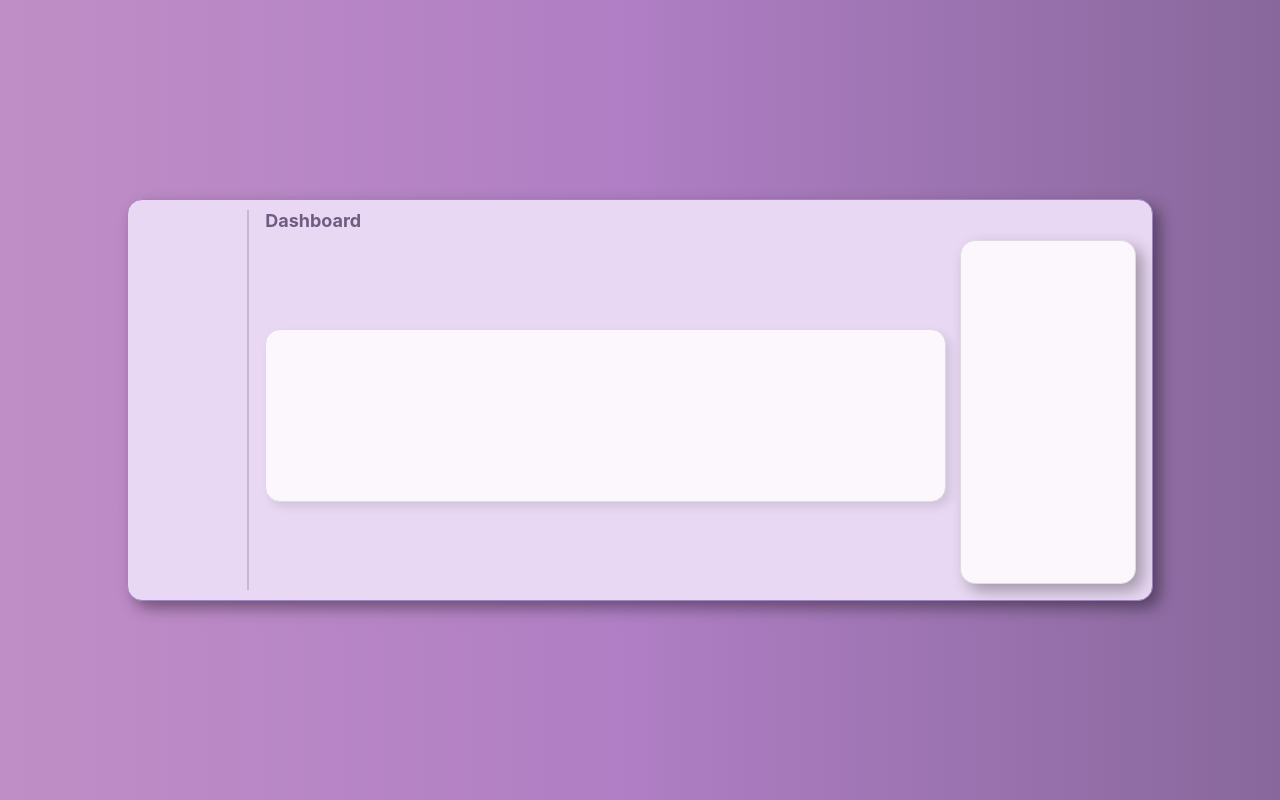
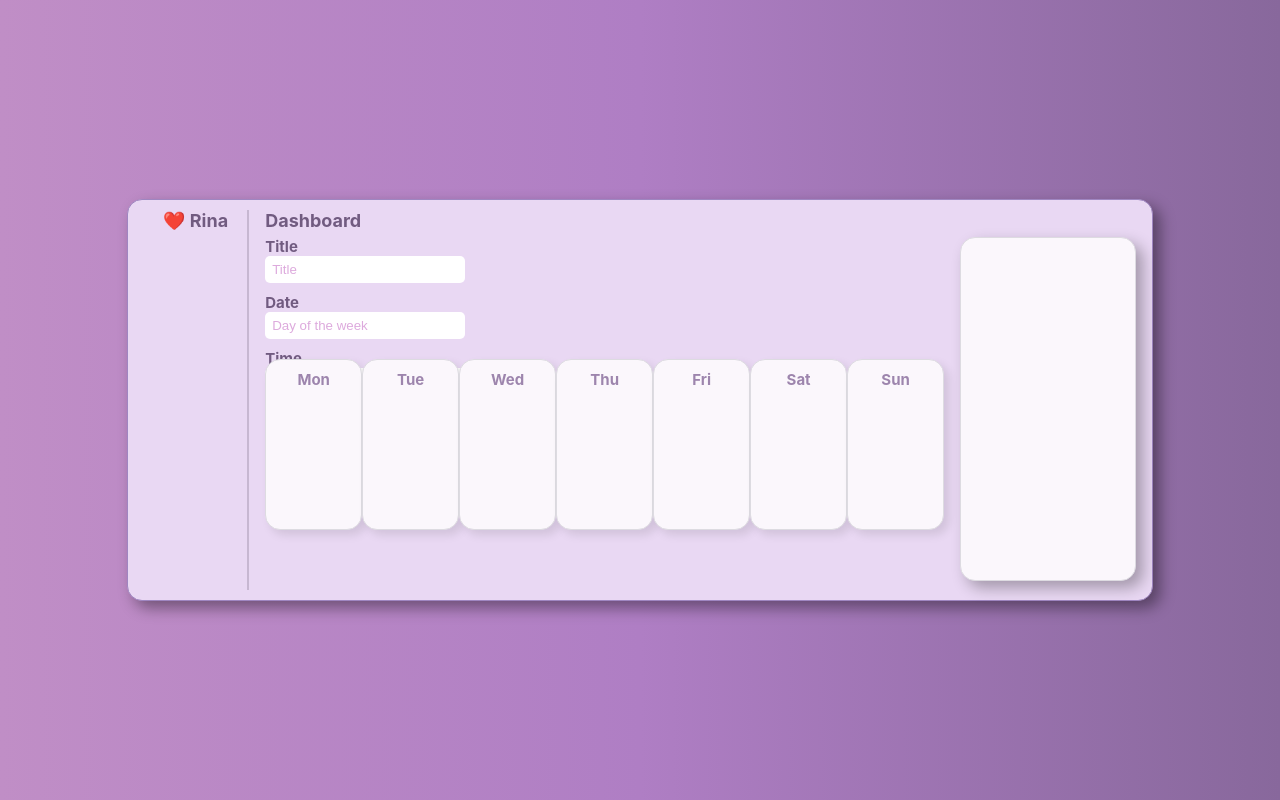
Before and after one commit to RinaHan/schedular, a React (Create React App) app: page / in a window 1280 px wide. Built offline with nearby package versions, Linux system fonts and the light colour scheme.

Commit message:
updated page layout

```diff
--- a/src/App.js
+++ b/src/App.js
@@ -1,17 +1,39 @@
 import logo from "./logo.svg";
 import "./App.scss";
+// import Select from "./comps/Select";
 
+const Day = ['Mon', 'Tue', 'Wed', 'Thu', 'Fri', 'Sat', 'Sun']
 function App() {
   return (
     <div className="Container">
       <div className="Web">
-        <div className="Nav"></div>
+        <div className="Nav">❤️ Rina</div>
         <div className="Main">
           <div className="Header">Dashboard</div>
           <div className="Body">
             <div className="MainSec">
-              <div className="InfoCont"></div>
-              <div className="WeeklyCont"></div>
+              <div className="InfoCont">
+                <div className="InputCont">
+                  <label for="a">Title</label>
+                  <input id="a" type="text" placeholder="Title" />
+                </div>
+                <div className="InputCont">
+                  <label for="b">Date</label>
+                  <input id="b" type="text" placeholder="Day of the week" />
+                </div>
+                <div className="InputCont">
+                  <label for="c">Time</label>
+                  <input id="c" type="number" placeholder="Hours" />
+                </div>
+                {/* <Select/> */}
+              </div>
+              <div className="WeeklyCont">
+                {Day.map((o,i)=>{
+                  return(
+                    <div className="Day">{o}</div>
+                  )
+                })}
+              </div>
             </div>
             <div className="Aside"></div>
           </div>
--- a/src/App.scss
+++ b/src/App.scss
@@ -29,6 +29,10 @@
   width: 10%;
   height: 95%;
   border-right: 2px solid #c7b7d1;
+  font-weight: bold;
+  color: #715b80;
+  font-size: 18px;
+  text-align: center;
   // background-color: #dad;
 }
 .Main {
@@ -38,7 +42,7 @@
 }
 .Header {
   width: 100%;
-  height: 8%;
+  height: 7%;
   font-weight: bold;
   color: #715b80;
   font-size: 18px;
@@ -61,20 +65,51 @@
 }
 .InfoCont {
   width: 100%;
-  height: 20%;
+  height: 30%;
   margin-bottom: 20px;
   // background-color: #fbf7fc;
   // border-radius: 15px;
   // box-shadow: 5px 5px 10px rgba(0, 0, 0, 0.1);
   // border: 1px solid #dddbe1;
+  display: flex;
+  flex-direction: column;
+}
+.InputCont{
+  display: flex;
+  flex-direction:column;
+  width:200px;
+  font-weight: bold;
+  padding-bottom: 10px;
+  color: #715b80;
+  font-size: 15px;
+  > input{
+    height:25px;
+    border:none;
+    border-radius: 5px;
+  }
+  ::placeholder{
+    color:#dad;
+    padding-left: 5px;
+  }
 }
 .WeeklyCont {
   width: 100%;
   height: 50%;
+// background-color: red;
+  display:flex;
+  justify-content: space-between;
+}
+.Day{
+  font-weight: bold;
+  color: #9d85ad;
+  width:14%;
   background-color: #fbf7fc;
   border-radius: 15px;
   box-shadow: 5px 5px 10px rgba(0, 0, 0, 0.1);
   border: 1px solid #dddbe1;
+  font-size: 15px;
+  text-align: center;
+  padding:10px 0;
 }
 .Aside {
   background-color: #fbf7fc;
```
